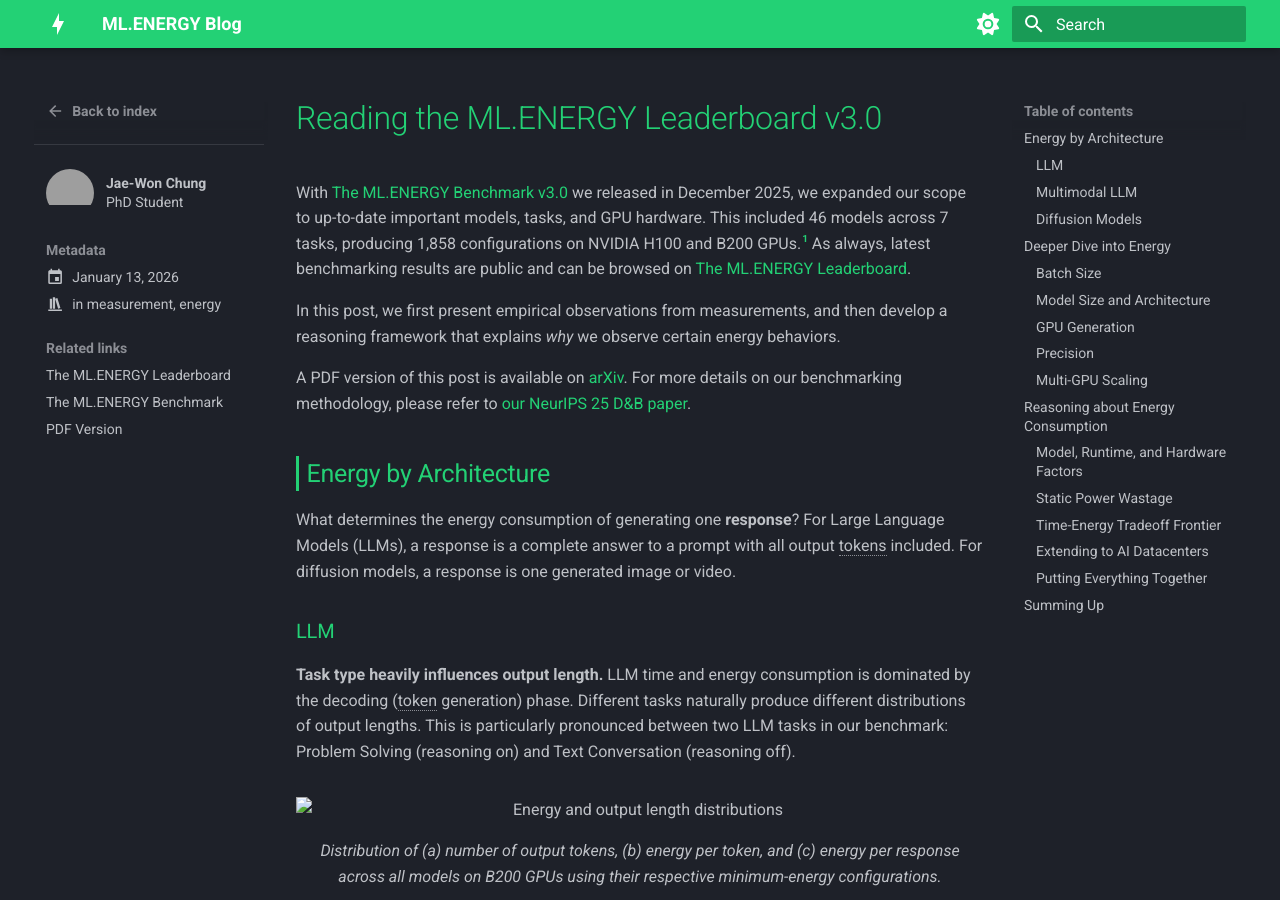
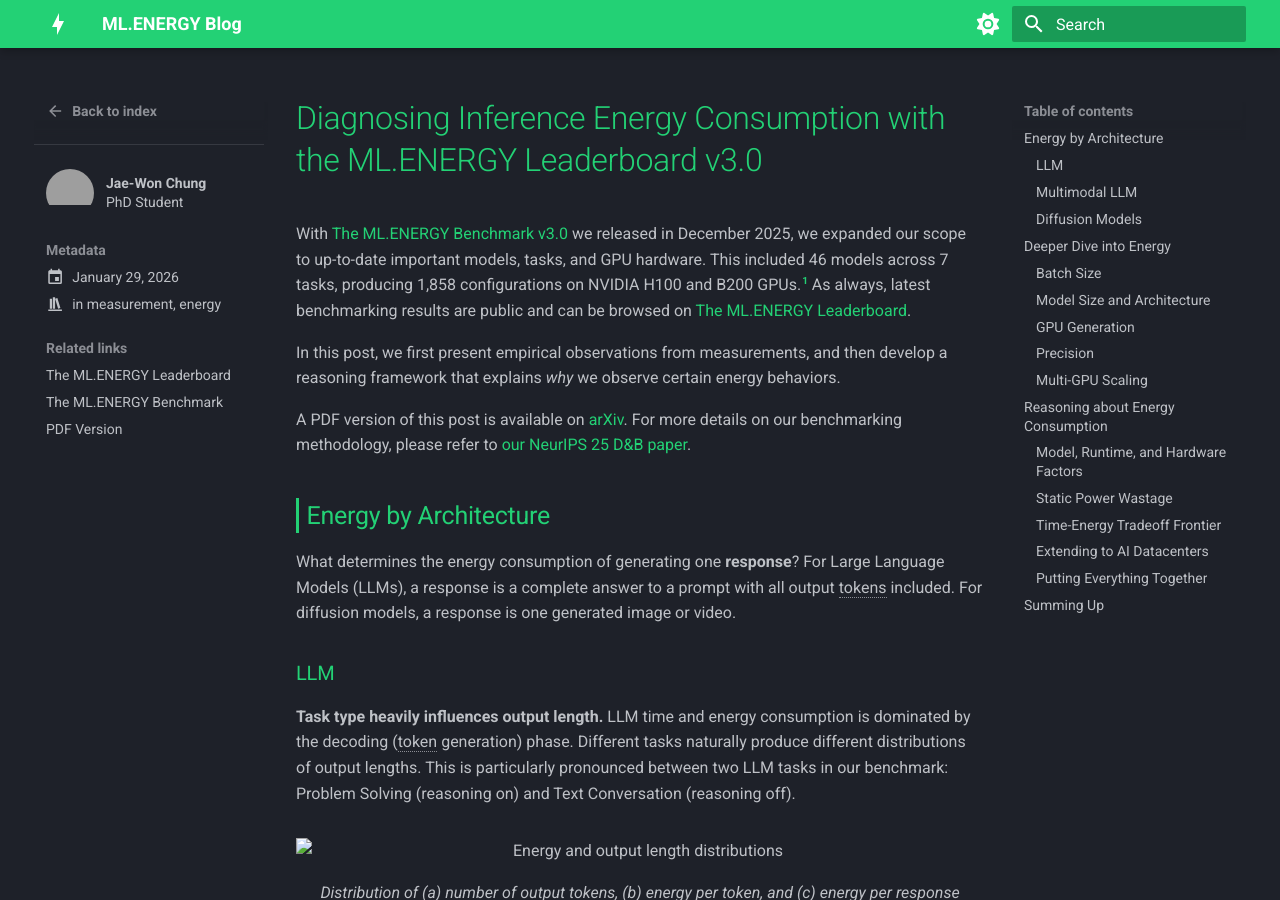
Before and after one commit to ml-energy/blog, an MkDocs documentation site: the page built from docs/posts/ml-energy-leaderboard-v3.0.md, in a window 1280 px wide and 900 px high. Built offline with MkDocs 1.6.1 and Material for MkDocs 9.7.7, drawn with Linux system fonts in a browser that asks for light colours.

Commit message:
Update ML.ENERGY Benchmark v3.0 post title (#4)

```diff
--- a/docs/posts/ml-energy-leaderboard-v3.0.md
+++ b/docs/posts/ml-energy-leaderboard-v3.0.md
@@ -1,5 +1,5 @@
 ---
-date: 2026-01-13
+date: 2026-01-29
 authors:
   - jaywonchung
 categories:
@@ -11,7 +11,7 @@
   - PDF Version: https://arxiv.org/abs/2601.22076
 ---
 
-# Reading the ML.ENERGY Leaderboard v3.0
+# Diagnosing Inference Energy Consumption with the ML.ENERGY Leaderboard v3.0
 
 With [The ML.ENERGY Benchmark v3.0](https://github.com/ml-energy/benchmark/releases/tag/v3.0) we released in December 2025, we expanded our scope to up-to-date important models, tasks, and GPU hardware.
 This included 46 models across 7 tasks, producing 1,858 configurations on NVIDIA H100 and B200 GPUs.[^software-setup]
```
